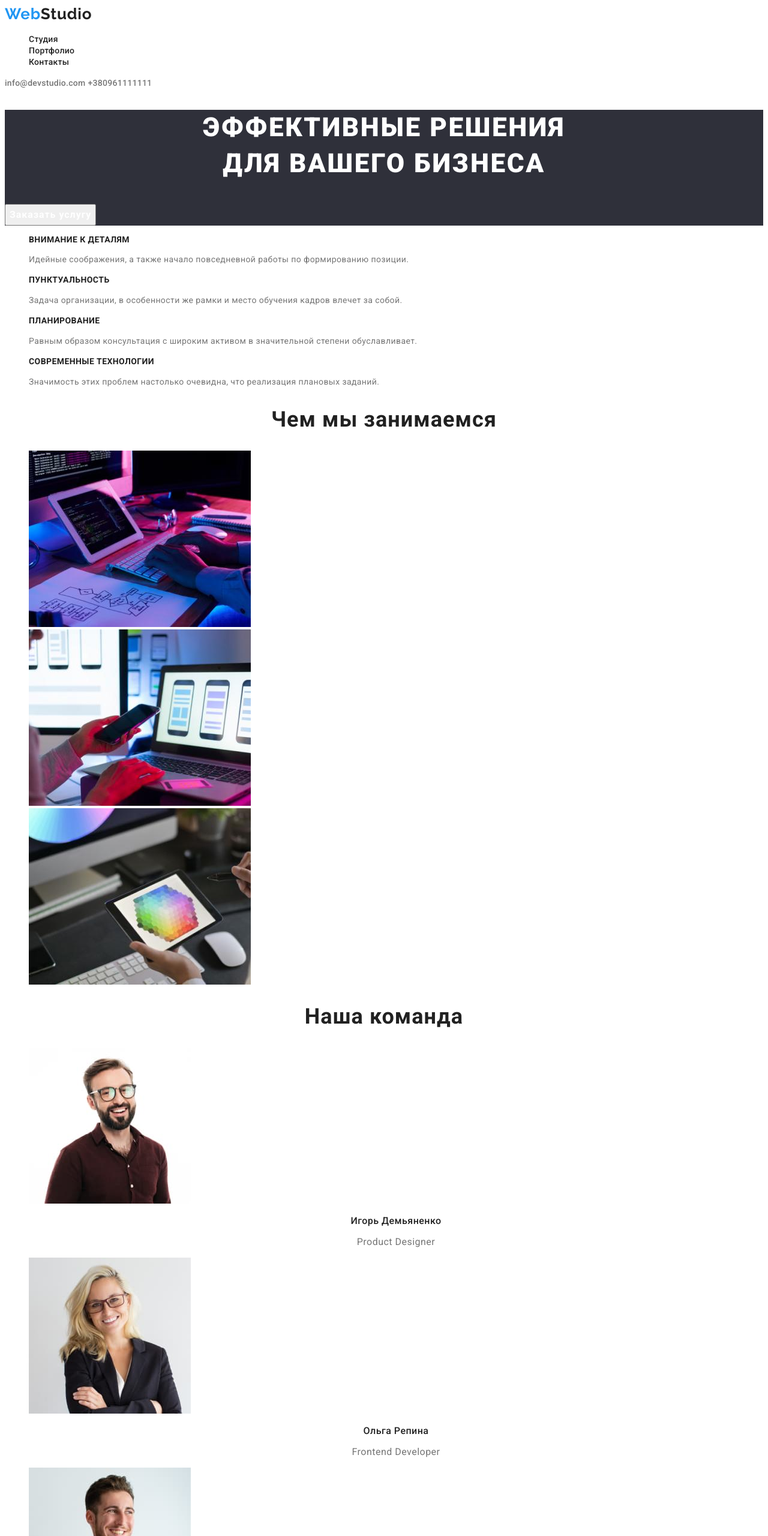
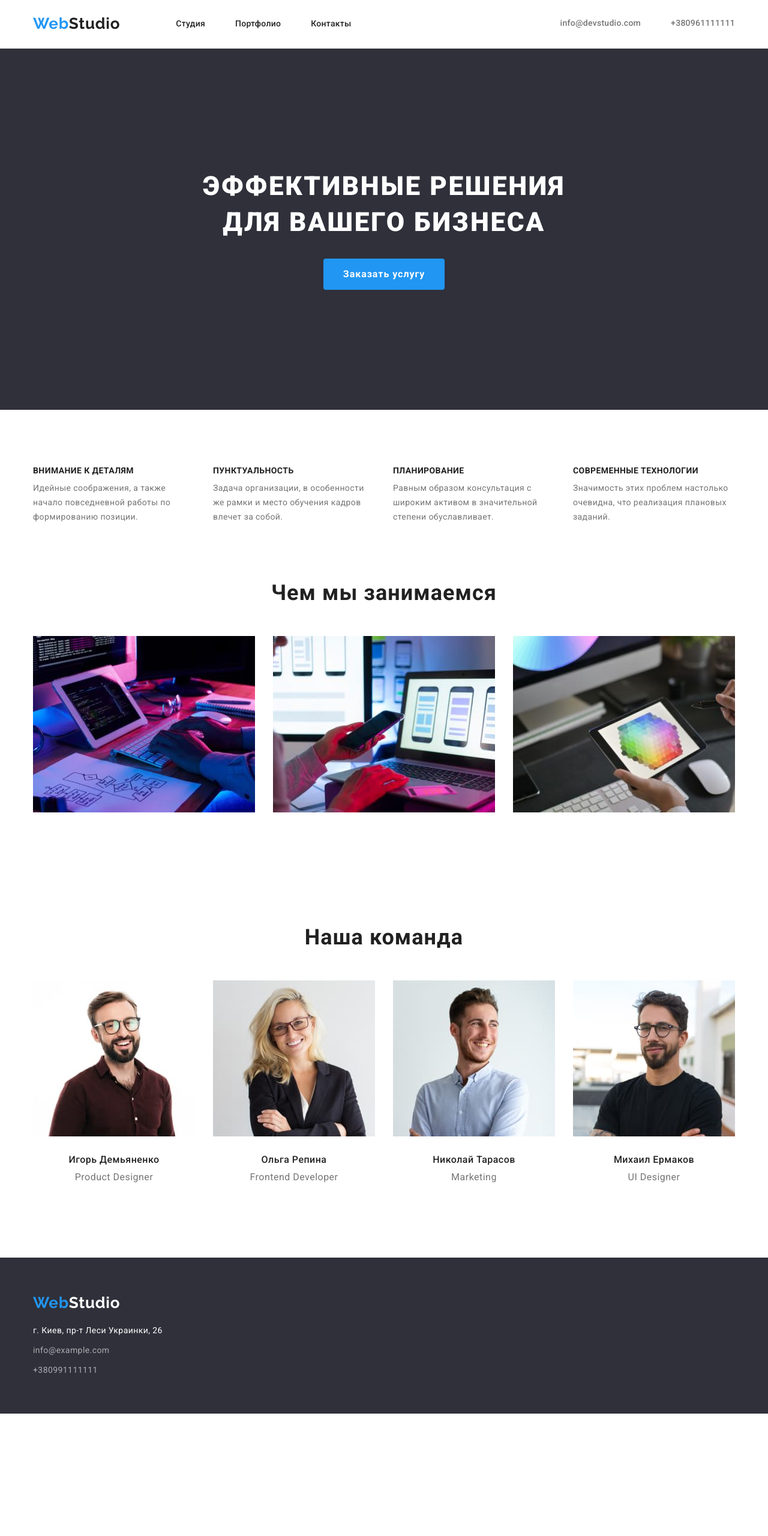
Before and after one commit to Iryna-Moiseieva/goit-markup-hw-03, a plain HTML site: page index.html in a window 1280 px wide. Shown: the top 2560 px of the page at 60% size. After the commit the page ends 2356 px from the top, so only its background shows below. Drawn offline with nearby package versions, Linux system fonts and the light colour scheme.

Commit message:
Добавляет геометрию

```diff
--- a/css/styles.css
+++ b/css/styles.css
@@ -9,12 +9,32 @@
 }
 
 /* Сервисные классы */
+p,
+h1,
+h2,
+h3,
+h4,
+h5,
+h6 {
+  margin: 0;
+}
+
+ul {
+  margin: 0;
+  padding: 0;
+  list-style: none;
+}
+button {
+  cursor: pointer;
+}
+img {
+  display: block;
+}
+
 .link {
   text-decoration: none;
 }
-.list {
-  list-style: none;
-}
+
 .visually-hidden {
   position: absolute;
   width: 1px;
@@ -25,6 +45,18 @@
   border: 0;
   clip: rect(0 0 0 0);
 }
+.container {
+  width: 1200px;
+  padding-left: 15px;
+  padding-right: 15px;
+  margin: 0 auto;
+  /* outline: 2px solid tomato; */
+}
+
+.section {
+  padding-top: 94px;
+  padding-bottom: 94px;
+}
 
 /* Свойства, которые наследуются */
 body {
@@ -33,6 +65,23 @@ body {
 }
 
 /* Стилизация Хедера */
+.header {
+  padding-top: 24px;
+  padding-bottom: 25px;
+  border-bottom: 1px solid #ececec;
+}
+.header-container {
+  display: flex;
+  align-items: center;
+  justify-content: space-between;
+}
+.header-nav {
+  display: flex;
+  align-items: center;
+}
+.logo {
+  margin-right: 93px;
+}
 .logo-accent {
   font-family: Raleway, sans-serif;
   font-weight: bold;
@@ -44,6 +93,12 @@ body {
 .logo-dark {
   color: var(--second-title-color);
 }
+.menu-list {
+  display: flex;
+}
+.menu-item:not(:last-child) {
+  margin-right: 50px;
+}
 .menu-lihk {
   font-weight: 500;
   font-size: 14px;
@@ -54,6 +109,14 @@ body {
 .menu-lihk:hover,
 .menu-lihk:focus {
   color: var(--accent-color);
+}
+
+.header-contacts {
+  display: flex;
+}
+
+.header-email {
+  margin-right: 50px;
 }
 .header-email,
 .header-tel {
@@ -71,10 +134,18 @@ body {
 }
 
 /* Стилизация Героя */
+/* Фон задан для того, чтобы видеть текст и кнопку */
 .hero {
+  padding-top: 200px;
+  padding-bottom: 200px;
+
   background: var(--third-background-color);
 }
+
 .hero-title {
+  max-width: 696px;
+  margin: 0 auto 30px;
+
   font-weight: 900;
   font-size: 44px;
   line-height: 1.36;
@@ -83,21 +154,44 @@ body {
   text-transform: uppercase;
   color: var(--primary-title-color);
 }
+
 .hero-btn {
+  display: block;
+  margin: 0 auto;
+
+  min-width: 200px;
+  border-radius: 4px;
+  padding: 10px 32px;
+  text-align: center;
+  border: 1px solid transparent;
+
   font-family: Roboto, sans-serif;
   font-weight: bold;
   font-size: 16px;
   line-height: 1.87;
   letter-spacing: 0.06em;
   color: var(--primary-title-color);
-}
-.hero-btn,
-.portfolio-btn {
-  cursor: pointer;
+  background-color: var(--accent-color);
 }
 
 /* Стилизация Секции о наших особенностях */
+
+.features-list {
+  display: flex;
+  flex-wrap: wrap;
+  margin-left: -30px;
+  margin-bottom: -30px;
+}
+
+.features-item {
+  flex-basis: calc((100% - 4 * 30px) / 4);
+  margin-left: 30px;
+  margin-bottom: 30px;
+}
+
 .features-title {
+  margin-bottom: 10px;
+
   font-weight: bold;
   font-size: 14px;
   line-height: 1.14;
@@ -112,7 +206,12 @@ body {
 }
 
 /* Стилизация Секции о видах деятельности */
+.about {
+  padding-top: 0;
+}
 .about-title {
+  margin-bottom: 50px;
+
   font-weight: bold;
   font-size: 36px;
   line-height: 1.16;
@@ -121,8 +220,18 @@ body {
   color: var(--second-title-color);
 }
 
+.about-list {
+  display: flex;
+}
+.about-item:not(:last-child) {
+  margin-right: 30px;
+}
+
 /* Стилизация Секции о команде */
+
 .team-title {
+  margin-bottom: 50px;
+
   font-weight: bold;
   font-size: 36px;
   line-height: 1.16;
@@ -130,7 +239,24 @@ body {
   letter-spacing: 0.03em;
   color: var(--second-title-color);
 }
+.team-list {
+  display: flex;
+  flex-wrap: wrap;
+  margin-left: -30px;
+  margin-bottom: -30px;
+}
+.team-item {
+  flex-basis: calc((100% - 4 * 30px) / 4);
+  margin-left: 30px;
+  margin-bottom: 30px;
+}
+
+.team-item-description {
+  padding-top: 30px;
+  padding-bottom: 30px;
+}
 .team-member {
+  margin-bottom: 10px;
   font-weight: 500;
   font-size: 16px;
   line-height: 1.18;
@@ -149,10 +275,23 @@ body {
 .footer {
   background: var(--third-background-color);
 }
+.footer-container {
+  padding-top: 60px;
+  padding-bottom: 60px;
+}
+
 .logo-light {
   color: var(--primary-title-color);
 }
+.footer-list {
+  margin-top: 20px;
+}
+.footer-item:not(:last-child) {
+  margin-bottom: 9px;
+}
 .footer-address {
+  margin-top: 20px;
+
   font-style: normal;
   font-size: 14px;
   line-height: 1.71;
@@ -178,11 +317,16 @@ body {
 
 /* Список кнопок */
 .portfolio-btn {
+  border-radius: 4px;
+  padding: 6px 22px;
+  min-width: 73px;
+  text-align: center;
+  border: 1px solid transparent;
+
   font-family: Roboto, sans-serif;
   font-weight: 500;
   font-size: 16px;
   line-height: 1.62;
-  text-align: center;
   letter-spacing: 0.03em;
   color: var(--second-title-color);
 }
@@ -190,8 +334,36 @@ body {
 .portfolio-btn:focus {
   color: var(--primary-title-color);
 }
+.portfolio-btn-list {
+  display: flex;
+  justify-content: center;
+  padding-bottom: 16px;
+  margin-bottom: 34px;
+}
+.portfolio-btn-item:not(:last-child) {
+  margin-right: 8px;
+}
+/* Примеры работ */
+.examples-list {
+  display: flex;
+  flex-wrap: wrap;
+  margin-left: -30px;
+  margin-bottom: -30px;
+}
+.examples-item {
+  flex-basis: calc((100% - 3 * 30px) / 3);
+  margin-left: 30px;
+  margin-bottom: 30px;
+}
 
-/* Примеры работ */
+.examples-item-description {
+  padding: 20px 24px;
+
+  border: 1px solid #eeeeee;
+  border-left: 1px solid #eeeeee;
+  border-right: 1px solid #eeeeee;
+}
+
 .examples-title {
   font-weight: bold;
   font-size: 18px;
--- a/index.html
+++ b/index.html
@@ -9,136 +9,161 @@
     <link rel="preconnect" href="https://fonts.gstatic.com" crossorigin>
     <link href="https://fonts.googleapis.com/css2?family=Raleway:wght@700&family=Roboto:wght@400;500;700;900&display=swap"
         rel="stylesheet">
+    <link rel="stylesheet" href="https://cdnjs.cloudflare.com/ajax/libs/modern-normalize/1.1.0/modern-normalize.min.css"
+            integrity="sha512-wpPYUAdjBVSE4KJnH1VR1HeZfpl1ub8YT/NKx4PuQ5NmX2tKuGu6U/JRp5y+Y8XG2tV+wKQpNHVUX03MfMFn9Q=="
+            crossorigin="anonymous" referrerpolicy="no-referrer" />
     <link rel="stylesheet" href="./css/styles.css">
 </head>
 <body>
 
     <!-- Хедер  сайта -->
     <header class="header">
-      <nav class="header-nav">
-           <a class="logo-accent link" href="/">Web<span class="logo-dark">Studio</span></a>
-           <ul class="menu-list list">
-                <li><a class="menu-lihk link" href="./index.html">Студия</a></li>
-                <li><a class="menu-lihk link" href="./portfolio.html">Портфолио</a></li>
-                <li><a class="menu-lihk link" href="#">Контакты</a></li>
-           </ul>
-     </nav>
+      <div class="container header-container">
+         <nav class="header-nav">
+           <a class="logo logo-accent link" href="/">Web<span class="logo-dark">Studio</span></a>
+             <ul class="menu-list">
+                <li class="menu-item"><a class="menu-lihk link" href="./index.html">Студия</a></li>
+                <li class="menu-item"><a class="menu-lihk link" href="./portfolio.html">Портфолио</a></li>
+                <li class="menu-item"><a class="menu-lihk link" href="#">Контакты</a></li>
+             </ul>
+        </nav>
+      <div class="header-contacts">
               <a class="header-email link" href="mailto:info@devstudio.com">info@devstudio.com</a>
               <a class="header-tel link" href="tel:+380961111111">+380961111111</a>
+      </div>
+      </div>
     </header>
 
     <!-- Содержимое сайта -->
     <main>
 
     <!-- Герой сайта -->
-   <section class="hero">
-       <h1 class="hero-title">Эффективные решения <br> для вашего бизнеса</h1>
-       <button class="hero-btn" type="button">Заказать услугу</button>
+   <section class="section hero">
+        <div class="container">
+             <h1 class="hero-title">Эффективные решения для вашего бизнеса</h1>
+       <button class="button hero-btn" type="button">Заказать услугу</button>
+    </div>
    </section>
 
   <!-- Секция о наших особенностях -->
-   <section class="features">
-       <ul class="features-list list">
-           <li>
+   <section class="section features">
+        <div class="container">
+       <ul class="features-list">
+           <li class="features-item">
                <h3 class="features-title">Внимание к деталям</h3>
                <p class="features-text">Идейные соображения, а также начало повседневной работы по формированию позиции.</p>
            </li>
-           <li>
+           <li class="features-item">
                <h3 class="features-title">Пунктуальность</h3>
                <p class="features-text">Задача организации, в особенности же рамки и место обучения кадров влечет за собой.</p>
            </li>
-           <li>
+           <li class="features-item">
                <h3 class="features-title">Планирование</h3>
                <p class="features-text">Равным образом консультация с широким активом в значительной степени обуславливает.</p>
            </li>
-           <li>
+           <li class="features-item">
                <h3 class="features-title">Современные технологии</h3>
                <p class="features-text">Значимость этих проблем настолько очевидна, что реализация плановых заданий.</p>
            </li>
       </ul>
+    </div>
     </section>
 
      <!-- Секция о видах деятельности -->
-      <section class="about">
+      <section class="section about">
+          <div class="container about-container">
        <h2 class="about-title">Чем мы занимаемся</h2>
-         <ul class="about-list list">
-           <li>
+         <ul class="about-list">
+           <li class="about-item">
               <img src="./images/about-img-1.jpg"
                    alt="человек печатает на клавиатуре"
                    width="370"
                    height="294"/>
            </li>
-           <li>
+           <li class="about-item">
               <img src="./images/about-img-2.jpg"
                    alt="человек работает за ноутбуком"
                    width="370"
                    height="294"/>
            </li>
-           <li>
+           <li class="about-item">
               <img src="./images/about-img-3.jpg"
                    alt="человек держит в руках планшет"
                    width="370"
                    height="294"/>
           </li>
         </ul>
+        </div>
       </section>
 
      <!-- Секция о команде -->
-      <section class="team">
+      <section class="section team">
+        <div class="container">
             <h2 class="team-title">Наша команда</h2>
-            <ul class="team-list list">
-               <li>
+            <ul class="team-list">
+               <li class="team-item">
                   <img src="./images/about-team-1.jpg"
                        alt="мужчина в очках"
                        width="270"
                        height="260"/>
+                   <div class="team-item-description">
             <h3 class="team-member">Игорь Демьяненко</h3>
             <p class="team-member-position" lang="en">Product Designer</p>
+            </div>
         </li>
-         <li >
+         <li class="team-item">
              <img src="./images/about-team-2.jpg"
                   alt="женщина в очках улыбается"
                   width="270"
                   height="260"/>
+                <div class="team-item-description">
              <h3 class="team-member">Ольга Репина</h3>
              <p class="team-member-position" lang="en">Frontend Developer</p>
+            </div>
         </li>
-         <li>
+         <li class="team-item">
              <img src="./images/about-team-3.jpg"
                   alt="мужчина в белой рубашке улыбается"
                   width="270"
                   height="260"/>
+                <div class="team-item-description">
              <h3 class="team-member">Николай Тарасов</h3>
              <p class="team-member-position" lang="en">Marketing</p>
+            </div>
         </li>
-         <li>
+         <li class="team-item">
              <img src="./images/about-team-4.jpg"
                   alt="мужчина в очках и черной футболке"
                   width="270"
                   height="260"/>
+                <div class="team-item-description">
              <h3 class="team-member">Михаил Ермаков</h3>
              <p class="team-member-position" lang="en">UI Designer</p>
+            </div>
         </li>
      </ul>
+    </div>
    </section>
 </main>
 
 <!-- Футер сайта -->
 <footer class="footer">
+    <div class="container footer-container">
     <a class="logo-accent link" href="/">Web<span class="logo-light">Studio</span></a>
     <address>
-            <ul class="footer-list list">
-               <li>
+            <ul class="footer-list">
+               <li class="footer-item">
                    <a class="footer-address link" href="https://goo.gl/maps/LHxUCXtkcn4WkLZF9" target="_blank" rel="noreferrer noopener">г. Киев, пр-т Леси Украинки, 26</a>
               </li>
-               <li>
+               <li class="footer-item">
                    <a class="footer-email link" href="mailto:info@example.com">info@example.com</a>
                </li>
-               <li>
+               <li class="footer-item">
                    <a class="footer-tel link" href="tel:+380991111111">+380991111111</a>
                 </li>
             </ul>
     </address>
+    </div>
 </footer>
 </body>
 </html>
```
Also changed, not shown: portfolio.html (+53 -26 lines), 1 other file.
